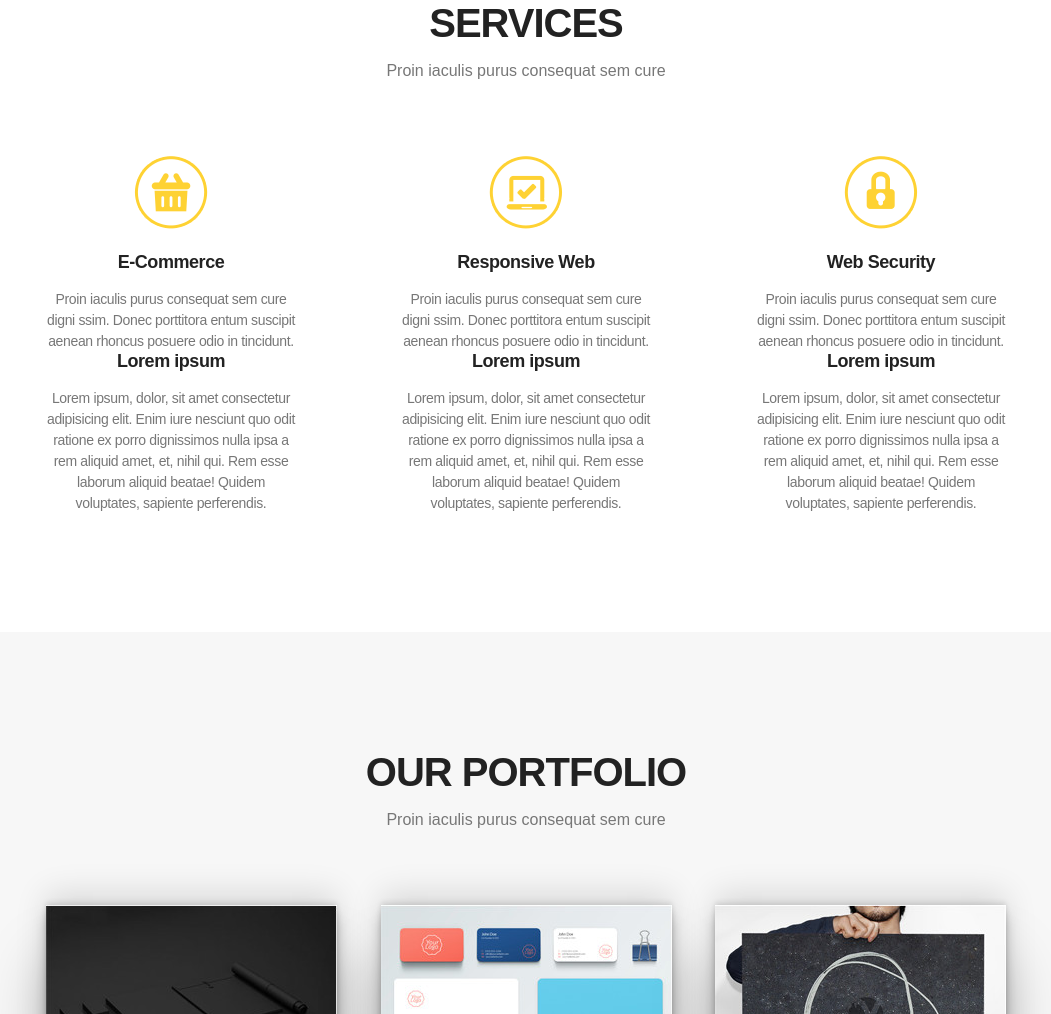
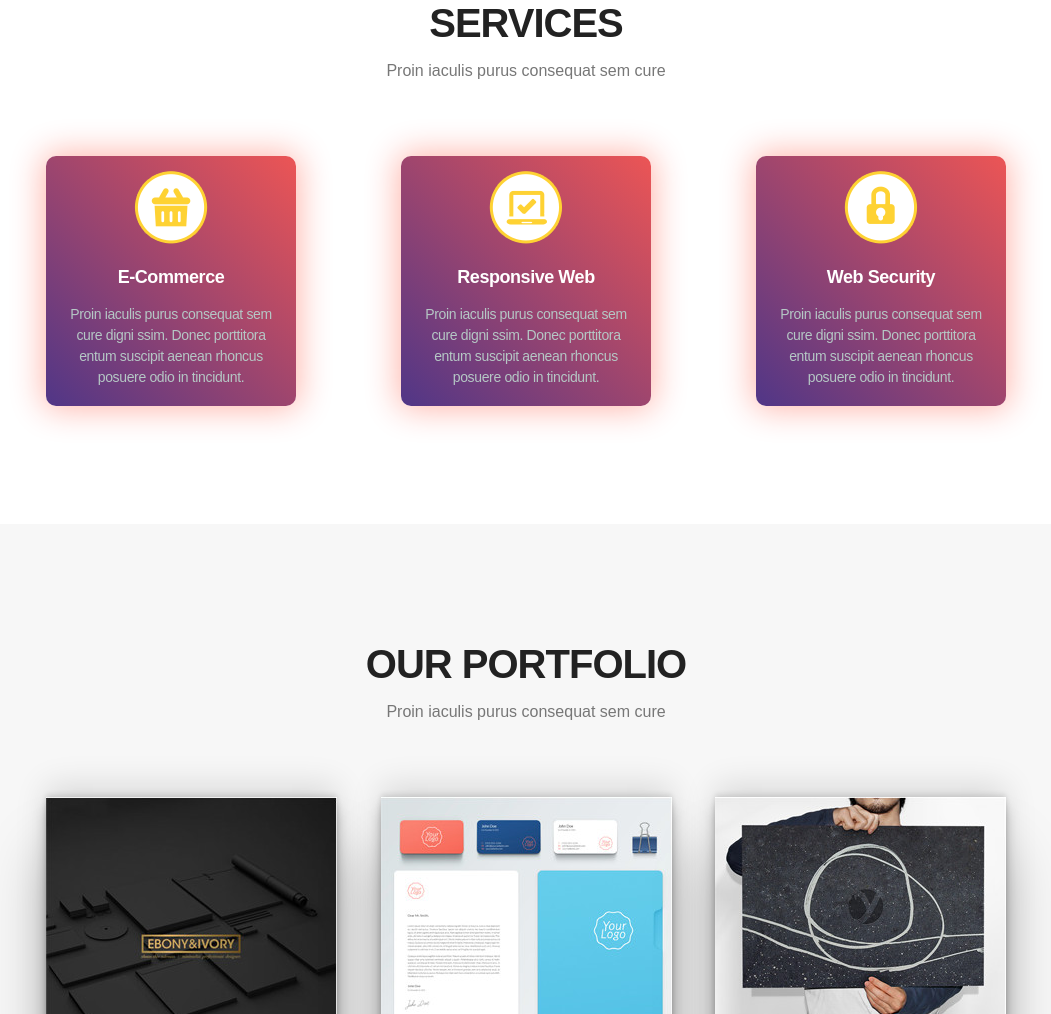
Before and after one commit to Alex0ar/Alex0ar-Alex0ar.github.io, a plain HTML site: page index.html in a window 1280 px wide. Shown: the part 728-1742 px from the top of the page, without its empty margins (114-1165 px from the left). Drawn offline with nearby package versions, Linux system fonts and the light colour scheme.

Commit message:
Add 3D cards in first section

```diff
--- a/styles.css
+++ b/styles.css
@@ -47,7 +47,7 @@ body{
 }
 
 header{
-	background: url('header-back.jpg') no-repeat center top / cover;
+	background: url('img/header-back.jpg') no-repeat center top / cover;
 	padding: 20px 0 160px 0;
 }
 
@@ -243,13 +243,56 @@ h1{
 	color: #777;
 }
 
-.sec1_content{
-	width: 250px;
-}
-
 .sec1_box_content{
 	display: flex;
 	justify-content: space-between;
+}
+
+.sec1_content{
+	width: 250px;
+	height: 250px;
+	position: relative;
+	perspective: 800px;
+}
+
+.front_sec1_card,
+.back_sec1_card{
+	position: absolute;
+	padding: 15px;
+	width: 100%;
+	height: 100%;
+	left: 0;
+	top: 0;
+	backface-visibility: hidden;
+	transition: .9s;
+	border-radius: 10px;
+	-webkit-box-shadow: 0px 0px 33px 3px rgba(255, 34, 0, 0.33);;
+	-moz-box-shadow: 0px 0px 33px 3px rgba(255, 34, 0, 0.33);
+	box-shadow: 0px 0px 33px 3px rgba(255, 34, 0, 0.33);
+}
+
+.front_sec1_card{
+	background: -webkit-linear-gradient(45deg, rgb(80, 54, 135), rgb(236, 85, 85));
+	background: -moz-linear-gradient(45deg, rgb(80, 54, 135), rgb(236, 85, 85));
+	background: linear-gradient(45deg, rgb(80, 54, 135), rgb(236, 85, 85));
+}
+.back_sec1_card{
+	background: -webkit-linear-gradient(45deg, rgb(99, 81, 137), rgb(232, 92, 92));
+	background: -moz-linear-gradient(45deg, rgb(99, 81, 137), rgb(232, 92, 92));
+	background: linear-gradient(45deg, rgb(99, 81, 137), rgb(232, 92, 92));
+	transform: rotateY(180deg);
+	display: flex;
+
+	flex-direction: column;
+	justify-content: center;
+}
+
+.sec1_content:hover .front_sec1_card{
+	transform: rotateY(180deg);
+}
+
+.sec1_content:hover .back_sec1_card{
+	transform: rotateY(360deg);
 }
 
 .sec1_content img{
@@ -266,7 +309,16 @@ h1{
 	font-size: 18px;
 	font-weight: 700;
 	letter-spacing: -0.025em;
-	color: #222222;
+	color: #FFF;
+}
+
+.sec1_content .back_sec1_card span{
+	display: block;
+	margin: 0 auto;
+	height: 2px;
+	width: 90%;
+	background: linear-gradient(90deg, transparent, #ff6b00, transparent);
+	margin-bottom: 13px;
 }
 
 .sec1_content p{
@@ -274,7 +326,7 @@ h1{
 	font-size: 14px;
 	line-height: 1.5;
 	letter-spacing: -0.025em;
-	color: #777;
+	color: #B5C7C5;
 }
 
 .section-2{
@@ -389,6 +441,7 @@ footer{
 	}
 	.sec1_content {
     width: 30%;
+    height: 270px
 	}
 	nav img{
 		width: 80px
@@ -555,17 +608,6 @@ footer{
 	.button_header{
 		padding: 17px 0;
 	}
-	.sec1_box_content{
-   	flex-direction: column;
-    	align-content: center;
-   }
-   .sec1_content{
-   	width: 75%;
-   }
-   .sec1_content:nth-child(2),
-   .sec1_content:nth-child(3){
-   	margin-top: 30px;
-   }
    .sec2_content{
    	flex-direction: column;
     	align-content: center;
@@ -604,11 +646,29 @@ footer{
 		text-align: center;
 	}
 }
+
+@media screen and (max-width: 520px){
+	.sec1_box_content{
+   	flex-direction: column;
+    	align-content: center;
+   }
+   .sec1_content{
+   	width: 75%;
+   }
+   .sec1_content:nth-child(2),
+   .sec1_content:nth-child(3){
+   	margin-top: 30px;
+   }
+}
+
 @media screen and (max-width: 330px){
 	.button_header{
 		padding: 15px 0;
 		font-size: 16px;
 	}
+	.sec1_content {
+    width: 85%;
+ 	}
 }
 
 @keyframes gradient {
```
